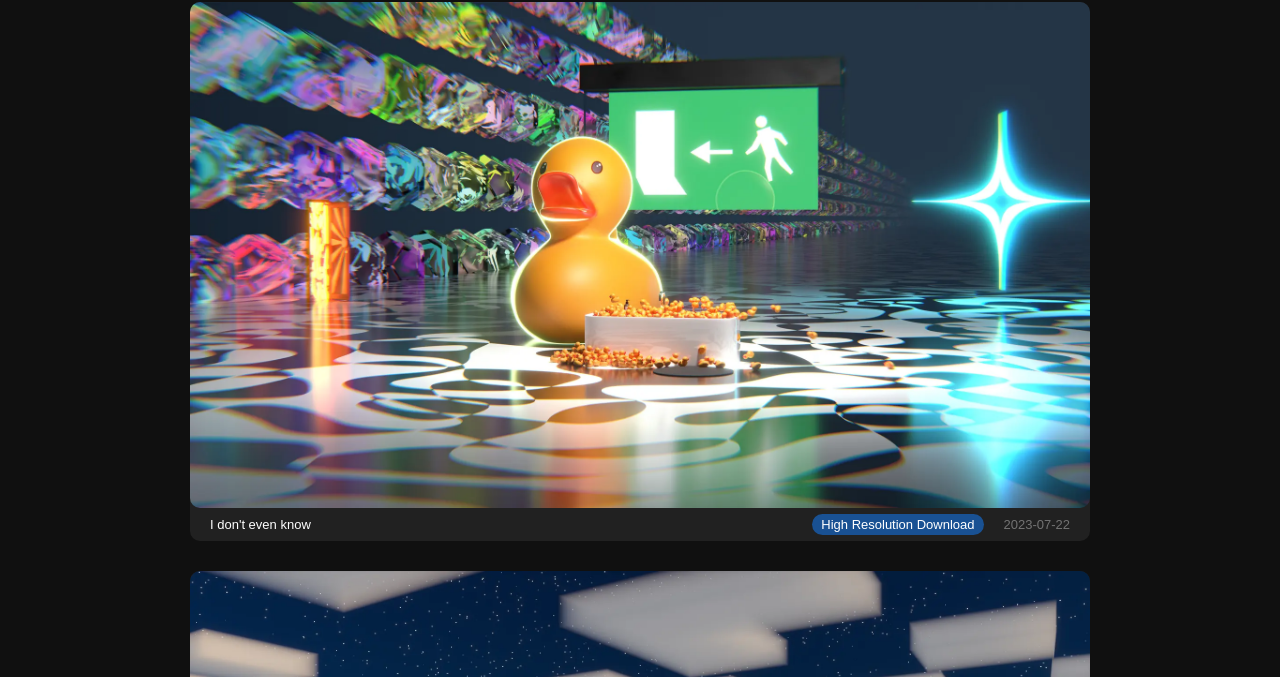
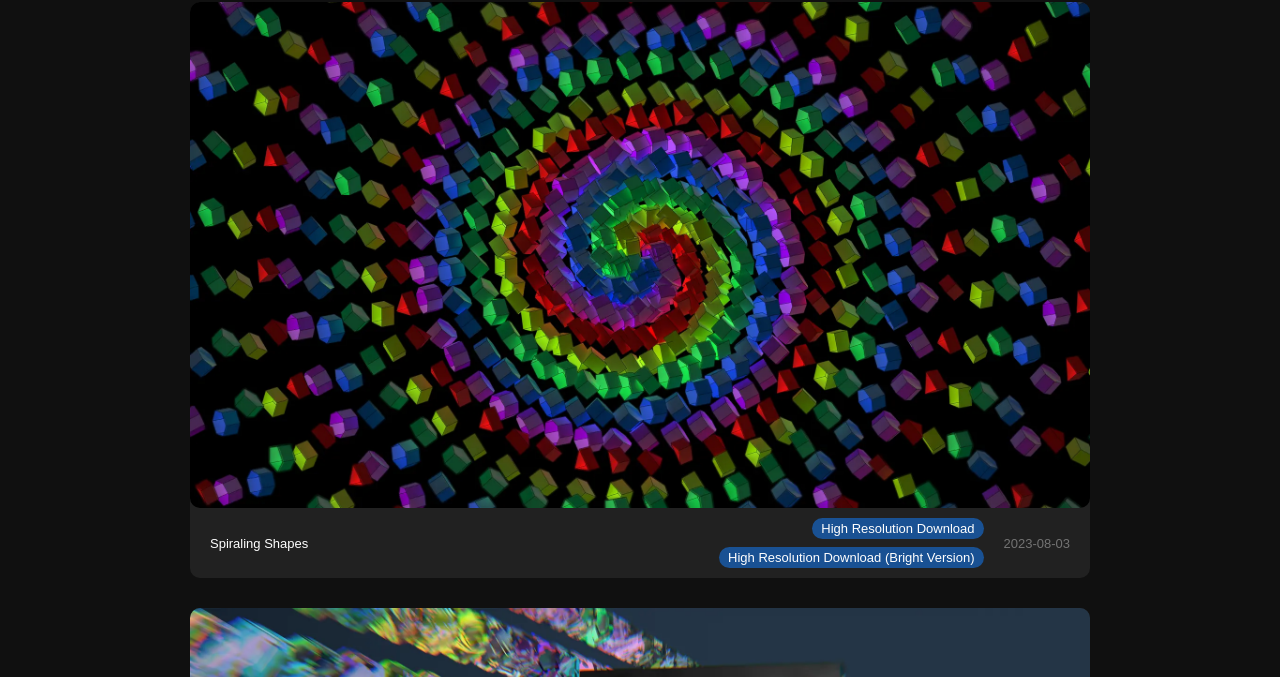
Before and after one commit to skylineone044/skylineone044.github.io, a plain HTML site: page blender.html in a window 1280 px wide. Shown: the part 123-800 px from the top of the page. Drawn offline with Linux system fonts and the light colour scheme.

Commit message:
add spiraling shapes and adjust download buttons spacing

```diff
--- a/blender.html
+++ b/blender.html
@@ -14,6 +14,20 @@
 </div>
 
 <div id="image-box-holder">
+
+    <div class="image-box">
+        <img src="media/blender/misc/shapes_spiral_freestyle_thinline_standard_colors_dark.webp" alt="Spiraling Shapes">
+        <div class="image-desc">
+            <p>Spiraling Shapes</p>
+            <div class="multiple-download-links-box">
+                <a href="https://drive.google.com/file/d/1-qYbTSywUrRQxCUJ5XjAPVRjQrtIWyEQ/view?usp=drive_link">
+                    High Resolution Download</a>
+                <a href="https://drive.google.com/file/d/1G7lmATn-RotU9hWIi6XzHoycRqg8j0wM/view?usp=drive_link">
+                    High Resolution Download (Bright Version)</a>
+            </div>
+            <p class="date">2023-08-03</p>
+        </div>
+    </div>
 
     <div class="image-box">
         <img src="media/blender/misc/idk1_composite1.webp" alt="I don't even know">
--- a/style.css
+++ b/style.css
@@ -204,6 +204,7 @@ body h1 {
     flex-direction: row;
     align-items: center;
     justify-content: center;
+    padding: 10px;
 }
 
 .image-desc p {
@@ -219,11 +220,13 @@ body h1 {
     margin-left: auto;
 }
 
+.multiple-download-links-box > *:not(:last-child) {
+    margin-bottom: 8px;
+}
+
 .image-desc a {
     color: white;
     text-decoration: none;
-    margin-top: 6px;
-    margin-bottom: 6px;
     background-color: #195193;
     padding: 3px 9px;
     border-radius: 15px;
```
Also changed, not shown: media/blender/misc/shapes_spiral_freestyle_thinline_standard_colors_dark.webp (added).
